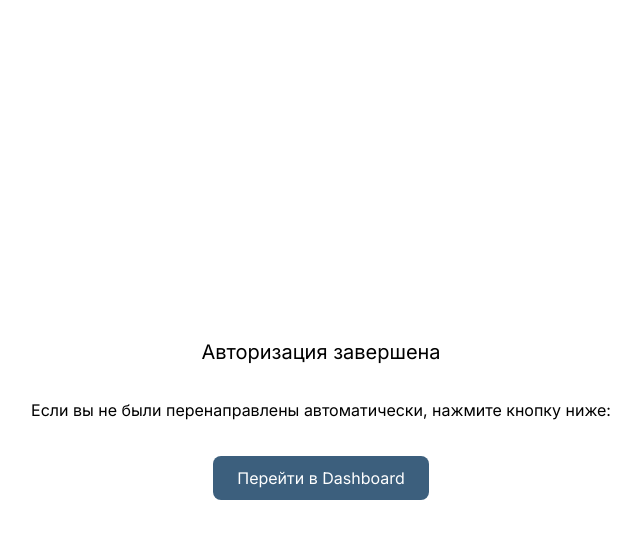
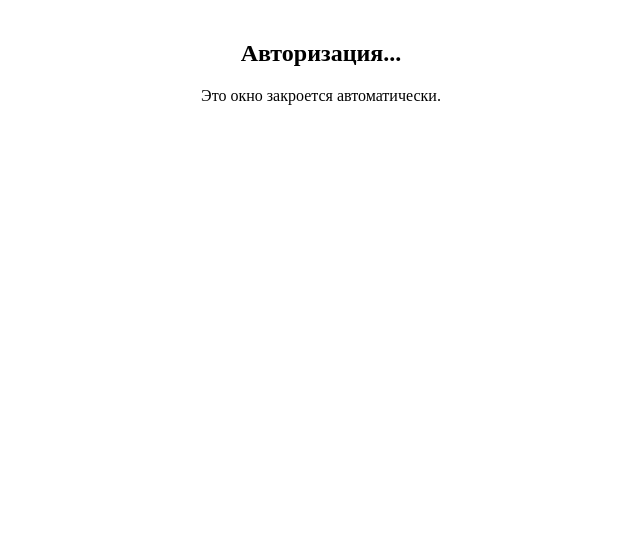
Before and after one commit to YaSidneva/habit-project, a React (Vite) app: page /auth/telegram in a window 1280 px wide. Shown: the top 538 px of the page, without its empty margins (319-960 px from the left). Built offline with nearby package versions, Linux system fonts and the light colour scheme.

Commit message:
feat: implement popup-based telegram auth flow

```diff
--- a/src/App.jsx
+++ b/src/App.jsx
@@ -9,7 +9,15 @@
     const navigate = useNavigate()
 
     useEffect(() => {
-        // Проверяем наличие данных Telegram в хэше на любой странице
+        // Слушаем изменения в localStorage (для входа через popup)
+        const handleStorageChange = (e) => {
+            if (e.key === 'user' && e.newValue) {
+                navigate('/dashboard')
+            }
+        }
+        window.addEventListener('storage', handleStorageChange)
+
+        // Проверяем наличие данных Telegram в хэше (для обычного редиректа)
         const hashParams = new URLSearchParams(window.location.hash.replace('#', ''))
         const tgData = hashParams.get('tgAuthResult')
 
@@ -20,7 +28,6 @@
 
                 if (userData && (userData.id || userData.hash)) {
                     localStorage.setItem('user', JSON.stringify({ ...userData, type: 'telegram' }))
-                    // Очищаем хэш и переходим в Dashboard
                     window.history.replaceState({}, document.title, window.location.pathname)
                     navigate('/dashboard')
                 }
@@ -28,6 +35,8 @@
                 console.error("Ошибка при обработке данных Telegram:", e)
             }
         }
+
+        return () => window.removeEventListener('storage', handleStorageChange)
     }, [navigate])
 
     return (
--- a/src/components/TelegramLogin.jsx
+++ b/src/components/TelegramLogin.jsx
@@ -8,12 +8,10 @@
     const handleLogin = () => {
         const botId = '8623908798';
         const origin = window.location.origin;
-
-        // Убираем embed=1, чтобы Telegram не пытался закрыть окно сам
         const authUrl = `https://oauth.telegram.org/auth?bot_id=${botId}&origin=${encodeURIComponent(origin)}`;
 
-        // Возвращаемся к переходу в той же вкладке, так как App.jsx теперь ловит хэш везде
-        window.location.assign(authUrl);
+        // Открываем в маленьком всплывающем окне
+        window.open(authUrl, 'tgAuth', 'width=550,height=600,left=300,top=100');
     };
 
     return (
--- a/src/pages/TelegramAuth.jsx
+++ b/src/pages/TelegramAuth.jsx
@@ -2,55 +2,41 @@
 import { useNavigate } from 'react-router-dom'
 
 export default function TelegramAuth() {
-    const navigate = useNavigate()
-
     useEffect(() => {
-        // Данные теперь обрабатываются в App.jsx, но на случай, если мы попали сюда напрямую
         const hashParams = new URLSearchParams(window.location.hash.replace('#', ''))
         const tgData = hashParams.get('tgAuthResult')
+
+        let userData = null
 
         if (tgData) {
             try {
                 const decodedData = atob(tgData)
-                const userData = JSON.parse(decodedData)
-                if (userData && (userData.id || userData.hash)) {
-                    localStorage.setItem('user', JSON.stringify({ ...userData, type: 'telegram' }))
-                    navigate('/dashboard', { replace: true })
-                }
+                userData = JSON.parse(decodedData)
             } catch (e) {
-                console.error("Ошибка Telegram Auth:", e)
+                console.error("Error decoding TG data", e)
+            }
+        } else {
+            const searchParams = new URLSearchParams(window.location.search)
+            if (searchParams.get('hash')) {
+                userData = Object.fromEntries(searchParams.entries())
             }
         }
-    }, [navigate])
+
+        if (userData) {
+            localStorage.setItem('user', JSON.stringify({ ...userData, type: 'telegram' }))
+
+            // Если это было окно-попап, закрываем его
+            // Основная страница в App.jsx поймает событие 'storage' и перейдет в Dashboard
+            setTimeout(() => {
+                window.close();
+            }, 500);
+        }
+    }, [])
 
     return (
-        <div style={{
-            display: 'flex',
-            flexDirection: 'column',
-            justifyContent: 'center',
-            alignItems: 'center',
-            height: '100vh',
-            gap: '20px',
-            fontFamily: 'Inter, sans-serif',
-            textAlign: 'center',
-            padding: '20px'
-        }}>
-            <div style={{ fontSize: '20px' }}>Авторизация завершена</div>
-            <p>Если вы не были перенаправлены автоматически, нажмите кнопку ниже:</p>
-            <button
-                onClick={() => navigate('/dashboard')}
-                style={{
-                    padding: '12px 24px',
-                    backgroundColor: '#3C5F7D',
-                    color: 'white',
-                    border: 'none',
-                    borderRadius: '8px',
-                    cursor: 'pointer',
-                    fontSize: '16px'
-                }}
-            >
-                Перейти в Dashboard
-            </button>
+        <div style={{ padding: '20px', textAlign: 'center' }}>
+            <h2>Авторизация...</h2>
+            <p>Это окно закроется автоматически.</p>
         </div>
     )
 }
```
